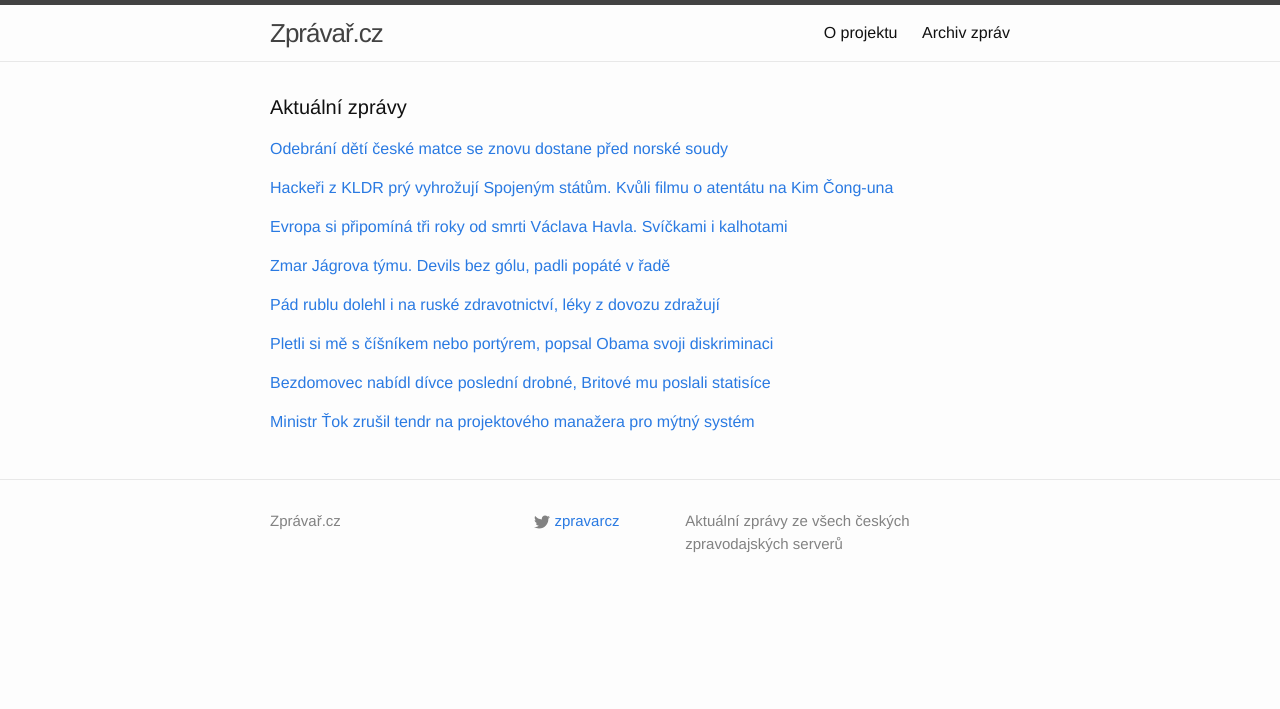
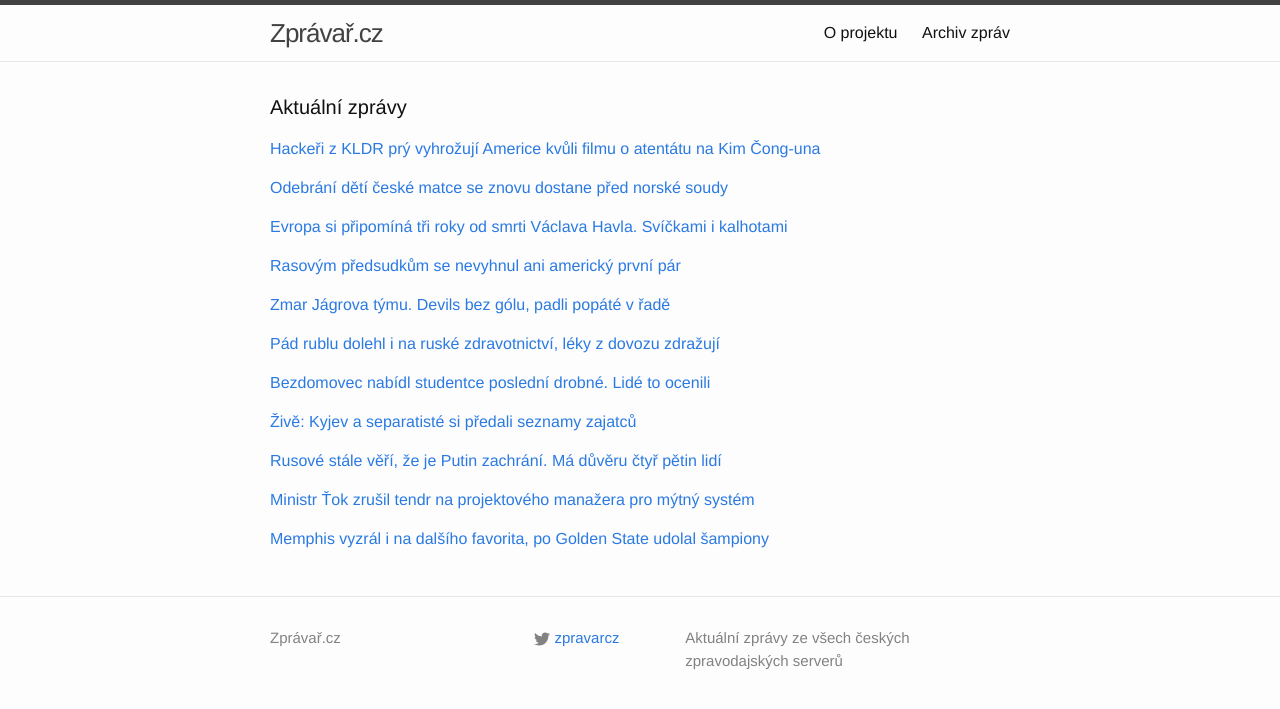
Before and after one commit to adliska/zpravar, a Jekyll site: the page built from index.html, in a window 1280 px wide. Shown: the top 709 px of the page. Built offline with Jekyll 4.4.1, drawn with Linux system fonts in a browser that asks for light colours.

Commit message:
zpravar news update

```diff
--- a/index.html
+++ b/index.html
@@ -5,8 +5,20 @@ layout: default
 <div class="home">
     <h1 class="page-heading">Aktuální zprávy</h1>
 
-<p><a href="javascript:;" onclick="toggle_visibility('zpravy0')">Odebrání dětí české matce se znovu dostane před norské soudy</a></p>
+<p><a href="javascript:;" onclick="toggle_visibility('zpravy0')">Hackeři z KLDR prý vyhrožují Americe kvůli filmu o atentátu na Kim Čong-una</a></p>
 <div id="zpravy0" style="display:none">
+<ul>
+<li><a href=http://www.rozhlas.cz/_zprava/hackeri-z-kldr-pry-vyhrozuji-americe-kvuli-filmu-o-atentatu-na-kim-conguna--1434044>Hackeři z KLDR prý vyhrožují Americe kvůli filmu o atentátu na Kim Čong-una - www.rozhlas.cz</a></li>
+<li><a href=http://www.rozhlas.cz/_zprava/hackeri-z-kldr-pry-vyhrozuji-spojenym-statum-kvuli-filmu-o-atentatu-na-kim-conguna--1434044>Hackeři z KLDR prý vyhrožují Spojeným státům. Kvůli filmu o atentátu na Kim Čong-una - www.rozhlas.cz</a></li>
+<li><a href=http://www.tyden.cz/rubriky/zahranici/asie-a-oceanie/kim-cong-un-se-vrazdit-nebude-premieru-stopli-fbi-vi-vic_327662.html>Kim Čong-un se vraždit nebude, premiéru stopli. FBI ví víc - www.tyden.cz</a></li>
+<li><a href=http://www.novinky.cz/zahranicni/amerika/356681-sony-zrusila-premieru-filmu-o-kim-cong-unovi-za-utokem-je-podle-fbi-severni-korea.html>Sony zrušila premiéru filmu o Kim Čong-unovi. Za útokem je podle FBI Severní Korea  - www.novinky.cz</a></li>
+<li><a href=http://www.ceskenoviny.cz/zpravy/zpravy/za-utokem-na-sony-pictures-je-podle-vysetrovatelu-kldr/1160272>Za útokem na Sony Pictures je podle vyšetřovatelů KLDR - www.ceskenoviny.cz</a></li>
+<li><a href=http://zpravy.aktualne.cz/zahranici/severni-korea-napadla-servery-spolecnosti-sony-pictures/r~7185a930867711e486b9002590604f2e/>Severní Korea napadla servery společnosti Sony Pictures - zpravy.aktualne.cz</a></li>
+<li><a href=http://www.novinky.cz/zahranicni/amerika/356681-za-hackerskym-utokem-na-sony-je-podle-fbi-severni-korea.html>Za hackerským útokem na Sony je podle FBI Severní Korea  - www.novinky.cz</a></li>
+<li><a href=http://www.ceskatelevize.cz/ct24/svet/295832-za-hackerskymi-utoky-kvuli-komedii-o-kimovi-stoji-pchjongjang/>Za hackerskými útoky kvůli komedii o Kimovi stojí Pchjongjang - www.ceskatelevize.cz</a></li>
+</ul>
+</div><p><a href="javascript:;" onclick="toggle_visibility('zpravy1')">Odebrání dětí české matce se znovu dostane před norské soudy</a></p>
+<div id="zpravy1" style="display:none">
 <ul>
 <li><a href=http://www.ceskatelevize.cz/ct24/domaci/295838-odebrani-deti-ceske-matce-se-znovu-dostane-pred-norske-soudy/>Odebrání dětí české matce se znovu dostane před norské soudy - www.ceskatelevize.cz</a></li>
 <li><a href=http://www.denik.cz/z_domova/pravnici-cesky-ktera-prisla-o-syny-podali-u-norskych-soudu-zalobu-20141218.html>Právníci Češky, která přišla o syny, podali u norských soudů žalobu - www.denik.cz</a></li>
@@ -15,17 +27,6 @@ layout: default
 <li><a href=http://www.tyden.cz/rubriky/domaci/norske-urady-vzaly-cesce-syny-zacala-pravni-bitva_327659.html>Norské úřady vzaly Češce syny. Začala právní bitva - www.tyden.cz</a></li>
 <li><a href=http://www.novinky.cz/zahranicni/evropa/356682-ceska-jiz-norske-urady-odebraly-syny-podala-v-norsku-zalobu.html>Češka, jíž norské úřady odebraly syny, podala v Norsku žalobu - www.novinky.cz</a></li>
 <li><a href=http://www.ceskenoviny.cz/zpravy/zpravy/mfd-ceska-jiz-norske-urady-odebraly-syny-podala-v-norsku-zalobu/1160286>MfD:Češka, jíž norské úřady odebraly syny, podala v Norsku žalobu - www.ceskenoviny.cz</a></li>
-</ul>
-</div><p><a href="javascript:;" onclick="toggle_visibility('zpravy1')">Hackeři z KLDR prý vyhrožují Spojeným státům. Kvůli filmu o atentátu na Kim Čong-una</a></p>
-<div id="zpravy1" style="display:none">
-<ul>
-<li><a href=http://www.rozhlas.cz/_zprava/hackeri-z-kldr-pry-vyhrozuji-spojenym-statum-kvuli-filmu-o-atentatu-na-kim-conguna--1434044>Hackeři z KLDR prý vyhrožují Spojeným státům. Kvůli filmu o atentátu na Kim Čong-una - www.rozhlas.cz</a></li>
-<li><a href=http://www.tyden.cz/rubriky/zahranici/asie-a-oceanie/kim-cong-un-se-vrazdit-nebude-premieru-stopli-fbi-vi-vic_327662.html>Kim Čong-un se vraždit nebude, premiéru stopli. FBI ví víc - www.tyden.cz</a></li>
-<li><a href=http://www.novinky.cz/zahranicni/amerika/356681-sony-zrusila-premieru-filmu-o-kim-cong-unovi-za-utokem-je-podle-fbi-severni-korea.html>Sony zrušila premiéru filmu o Kim Čong-unovi. Za útokem je podle FBI Severní Korea  - www.novinky.cz</a></li>
-<li><a href=http://www.ceskenoviny.cz/zpravy/zpravy/za-utokem-na-sony-pictures-je-podle-vysetrovatelu-kldr/1160272>Za útokem na Sony Pictures je podle vyšetřovatelů KLDR - www.ceskenoviny.cz</a></li>
-<li><a href=http://zpravy.aktualne.cz/zahranici/severni-korea-napadla-servery-spolecnosti-sony-pictures/r~7185a930867711e486b9002590604f2e/>Severní Korea napadla servery společnosti Sony Pictures - zpravy.aktualne.cz</a></li>
-<li><a href=http://www.novinky.cz/zahranicni/amerika/356681-za-hackerskym-utokem-na-sony-je-podle-fbi-severni-korea.html>Za hackerským útokem na Sony je podle FBI Severní Korea  - www.novinky.cz</a></li>
-<li><a href=http://www.ceskatelevize.cz/ct24/svet/295832-za-hackerskymi-utoky-kvuli-komedii-o-kimovi-stoji-pchjongjang/>Za hackerskými útoky kvůli komedii o Kimovi stojí Pchjongjang - www.ceskatelevize.cz</a></li>
 </ul>
 </div><p><a href="javascript:;" onclick="toggle_visibility('zpravy2')">Evropa si připomíná tři roky od smrti Václava Havla. Svíčkami i kalhotami</a></p>
 <div id="zpravy2" style="display:none">
@@ -37,8 +38,17 @@ layout: default
 <li><a href=http://www.lidovky.cz/cesko-opet-vzpomina-na-havla-svicky-divadlo-i-kratke-kalhoty-prm-/zpravy-domov.aspx?c=A141217_180033_ln_domov_ml>Česko opět vzpomíná na Havla: svíčky, divadlo i krátké kalhoty  - www.lidovky.cz</a></li>
 <li><a href=http://www.rozhlas.cz/_zprava/pred-tremi-lety-zemrel-vaclav-havel-lide-si-ho-budou-pripominat-na-akcich-po-cele-republice--1434025>Před třemi lety zemřel Václav Havel. Lidé si ho budou připomínat na akcích po celé republice - www.rozhlas.cz</a></li>
 </ul>
-</div><p><a href="javascript:;" onclick="toggle_visibility('zpravy3')">Zmar Jágrova týmu. Devils bez gólu, padli popáté v řadě</a></p>
+</div><p><a href="javascript:;" onclick="toggle_visibility('zpravy3')">Rasovým předsudkům se nevyhnul ani americký první pár</a></p>
 <div id="zpravy3" style="display:none">
+<ul>
+<li><a href=http://www.ceskatelevize.cz/ct24/svet/295840-rasovym-predsudkum-se-nevyhnul-ani-americky-prvni-par/>Rasovým předsudkům se nevyhnul ani americký první pár - www.ceskatelevize.cz</a></li>
+<li><a href=http://www.lidovky.cz/obama-o-diskriminaci-v-usa-pletli-si-me-s-cisnikem-nebo-portyrem-pso-/lide.aspx?c=A141218_082943_lide_Ele>Pletli si mě s číšníkem nebo portýrem, popsal Obama svoji diskriminaci  - www.lidovky.cz</a></li>
+<li><a href=http://www.novinky.cz/zahranicni/amerika/356686-pletli-si-me-s-cisnikem-zavzpominal-obama-na-mladi-a-rasismus.html>Pletli si mě s číšníkem, zavzpomínal Obama na mládí a rasismus - www.novinky.cz</a></li>
+<li><a href=http://zpravy.idnes.cz/obama-rasismus-cisnik-mladi-people-dt2-/zahranicni.aspx?c=A141218_072125_zahranicni_aha>Pletli si mě s číšníkem, líčil Obama rasismus v dobách svého mládí - zpravy.idnes.cz</a></li>
+<li><a href=http://www.ceskenoviny.cz/zpravy/zpravy/obama-k-rasismu-v-usa-pletli-si-me-s-portyrem-nebo-cisnikem/1160299>Obama k rasismu v USA: Pletli si mě s portýrem nebo číšníkem - www.ceskenoviny.cz</a></li>
+</ul>
+</div><p><a href="javascript:;" onclick="toggle_visibility('zpravy4')">Zmar Jágrova týmu. Devils bez gólu, padli popáté v řadě</a></p>
+<div id="zpravy4" style="display:none">
 <ul>
 <li><a href=http://www.tyden.cz/rubriky/sport/hokej/nhl/zmar-jagrova-tymu-devils-bez-golu-padli-popate-v-rade_327665.html>Zmar Jágrova týmu. Devils bez gólu, padli popáté v řadě - www.tyden.cz</a></li>
 <li><a href=http://www.rozhlas.cz/_zprava/krejci-slavil-navrat-vitezstvim-ale-stejne-jako-dalsi-cesi-nebodoval--1434041>Krejčí slavil návrat vítězstvím, ale stejně jako další Češi nebodoval - www.rozhlas.cz</a></li>
@@ -46,34 +56,48 @@ layout: default
 <li><a href=http://sport.aktualne.cz/zmar-v-new-jersey-devils-bez-golu-padli-popate-v-rade/r~86eca428867b11e49bec0025900fea04/>Zmar v New Jersey. Devils bez gólu, padli popáté v řadě - sport.aktualne.cz</a></li>
 <li><a href=http://www.sportovninoviny.cz/zpravy/new-jersey-nedali-ani-gol-a-prohrali-popate-v-rade/1160297>New Jersey nedali ani gól a prohráli popáté v řadě - www.sportovninoviny.cz</a></li>
 </ul>
-</div><p><a href="javascript:;" onclick="toggle_visibility('zpravy4')">Pád rublu dolehl i na ruské zdravotnictví, léky z dovozu zdražují</a></p>
-<div id="zpravy4" style="display:none">
+</div><p><a href="javascript:;" onclick="toggle_visibility('zpravy5')">Pád rublu dolehl i na ruské zdravotnictví, léky z dovozu zdražují</a></p>
+<div id="zpravy5" style="display:none">
 <ul>
 <li><a href=http://zpravy.idnes.cz/rusko-menova-krize-lecba-08w-/zahranicni.aspx?c=A141218_081906_zahranicni_jj>Pád rublu dolehl i na ruské zdravotnictví, léky z dovozu zdražují - zpravy.idnes.cz</a></li>
 <li><a href=http://www.tyden.cz/rubriky/zahranici/rusko-a-okoli/krize-rublu-ohrozuje-vazne-nemocne-rusy-leky-zdrazuji_327668.html>Krize rublu ohrožuje vážně nemocné Rusy. Léky zdražují - www.tyden.cz</a></li>
 <li><a href=http://zpravy.aktualne.cz/zahranici/krize-rublu-ohrozuje-lecbu-vazne-nemocnych-rusu/r~dc0422b8867811e498be002590604f2e/>Krize rublu ohrožuje léčbu vážně nemocných Rusů - zpravy.aktualne.cz</a></li>
 <li><a href=http://www.ceskenoviny.cz/zpravy/zpravy/menova-krize-dopada-i-na-ruske-zdravotnictvi/1160288>Měnová krize dopadá i na ruské zdravotnictví - www.ceskenoviny.cz</a></li>
 </ul>
-</div><p><a href="javascript:;" onclick="toggle_visibility('zpravy5')">Pletli si mě s číšníkem nebo portýrem, popsal Obama svoji diskriminaci </a></p>
-<div id="zpravy5" style="display:none">
-<ul>
-<li><a href=http://www.lidovky.cz/obama-o-diskriminaci-v-usa-pletli-si-me-s-cisnikem-nebo-portyrem-pso-/lide.aspx?c=A141218_082943_lide_Ele>Pletli si mě s číšníkem nebo portýrem, popsal Obama svoji diskriminaci  - www.lidovky.cz</a></li>
-<li><a href=http://www.novinky.cz/zahranicni/amerika/356686-pletli-si-me-s-cisnikem-zavzpominal-obama-na-mladi-a-rasismus.html>Pletli si mě s číšníkem, zavzpomínal Obama na mládí a rasismus - www.novinky.cz</a></li>
-<li><a href=http://zpravy.idnes.cz/obama-rasismus-cisnik-mladi-people-dt2-/zahranicni.aspx?c=A141218_072125_zahranicni_aha>Pletli si mě s číšníkem, líčil Obama rasismus v dobách svého mládí - zpravy.idnes.cz</a></li>
-<li><a href=http://www.ceskenoviny.cz/zpravy/zpravy/obama-k-rasismu-v-usa-pletli-si-me-s-portyrem-nebo-cisnikem/1160299>Obama k rasismu v USA: Pletli si mě s portýrem nebo číšníkem - www.ceskenoviny.cz</a></li>
-</ul>
-</div><p><a href="javascript:;" onclick="toggle_visibility('zpravy6')">Bezdomovec nabídl dívce poslední drobné, Britové mu poslali statisíce</a></p>
+</div><p><a href="javascript:;" onclick="toggle_visibility('zpravy6')">Bezdomovec nabídl studentce poslední drobné. Lidé to ocenili</a></p>
 <div id="zpravy6" style="display:none">
 <ul>
+<li><a href=http://www.tyden.cz/rubriky/relax/zabava/bezdomovec-nabidl-studentce-posledni-drobne-lide-to-ocenili_327666.html>Bezdomovec nabídl studentce poslední drobné. Lidé to ocenili - www.tyden.cz</a></li>
 <li><a href=http://zpravy.idnes.cz/britanie-bezdomovec-drobne-ddr-/zahranicni.aspx?c=A141218_083157_zahranicni_aba>Bezdomovec nabídl dívce poslední drobné, Britové mu poslali statisíce - zpravy.idnes.cz</a></li>
 <li><a href=http://www.tyden.cz/rubriky/relax/zabava/nuzak-dal-studentce-bez-penez-posledni-drobne-vlna-soucitu_327666.html>Nuzák dal studentce bez peněz poslední drobné. Vlna soucitu - www.tyden.cz</a></li>
 <li><a href=http://www.tyden.cz/rubriky/relax/zabava/chudak-dal-studentce-v-nouzi-posledni-drobne-vlna-soucitu_327666.html>Chudák dal studentce v nouzi poslední drobné. Vlna soucitu - www.tyden.cz</a></li>
 </ul>
-</div><p><a href="javascript:;" onclick="toggle_visibility('zpravy7')">Ministr Ťok zrušil tendr na projektového manažera pro mýtný systém</a></p>
+</div><p><a href="javascript:;" onclick="toggle_visibility('zpravy7')">Živě: Kyjev a separatisté si předali seznamy zajatců</a></p>
 <div id="zpravy7" style="display:none">
+<ul>
+<li><a href=http://zpravy.aktualne.cz/zahranici/zive-ctvrtek-18-prosince-ukrajina-rusko-separatiste/r~7a4d942085db11e4ba57002590604f2e/>Živě: Kyjev a separatisté si předali seznamy zajatců - zpravy.aktualne.cz</a></li>
+<li><a href=http://www.ceskenoviny.cz/zpravy/zpravy/kyjev-si-s-donbaskymi-separatisty-vymenil-seznam-zajatcu/1160296>Kyjev si s donbaskými separatisty vyměnil seznam zajatců - www.ceskenoviny.cz</a></li>
+<li><a href=http://www.tyden.cz/rubriky/zahranici/rusko-a-okoli/kyjev-a-povstalci-zahajili-smenu-zatim-putoval-seznam-zajatcu_327660.html>Kyjev a povstalci zahájili směnu. Zatím putoval seznam zajatců - www.tyden.cz</a></li>
+</ul>
+</div><p><a href="javascript:;" onclick="toggle_visibility('zpravy8')">Rusové stále věří, že je Putin zachrání. Má důvěru čtyř pětin lidí </a></p>
+<div id="zpravy8" style="display:none">
+<ul>
+<li><a href=http://www.lidovky.cz/rusove-vnimaji-putina-jako-vychodisko-veri-mu-ctyri-petiny-lidi-pxe-/zpravy-svet.aspx?c=A141218_092055_ln_zahranici_Ele>Rusové stále věří, že je Putin zachrání. Má důvěru čtyř pětin lidí  - www.lidovky.cz</a></li>
+<li><a href=http://www.novinky.cz/zahranicni/evropa/356694-za-putinem-stoji-80-procent-rusu-je-pro-ne-lekem-na-potize.html>Za Putinem stojí 80 procent Rusů, je pro ně lékem na potíže - www.novinky.cz</a></li>
+<li><a href=http://www.ceskenoviny.cz/zpravy/zpravy/rusove-nadale-vnimaji-putina-jako-reseni-nynejsich-potizi/1160327>Rusové nadále vnímají Putina jako řešení nynějších potíží - www.ceskenoviny.cz</a></li>
+</ul>
+</div><p><a href="javascript:;" onclick="toggle_visibility('zpravy9')">Ministr Ťok zrušil tendr na projektového manažera pro mýtný systém</a></p>
+<div id="zpravy9" style="display:none">
 <ul>
 <li><a href=http://ekonomika.idnes.cz/tok-zrusil-tendr-na-projektoveho-manazera-pro-myto-fhc-/eko-doprava.aspx?c=A141218_084656_eko-doprava_fih>Ministr Ťok zrušil tendr na projektového manažera pro mýtný systém - ekonomika.idnes.cz</a></li>
 <li><a href=http://www.denik.cz/ekonomika/tok-zrusil-soutez-na-projektoveho-manazera-pro-mytny-system-20141218.html>Ministr Ťok zrušil soutěž na projektového manažera pro mýtný systém - www.denik.cz</a></li>
 <li><a href=http://zpravy.e15.cz/domaci/politika/tok-zrusil-soutez-na-projektoveho-manazera-pro-mytny-system-1147070>Ťok zrušil soutěž na projektového manažera pro mýtný systém - zpravy.e15.cz</a></li>
 </ul>
+</div><p><a href="javascript:;" onclick="toggle_visibility('zpravy10')">Memphis vyzrál i na dalšího favorita, po Golden State udolal šampiony</a></p>
+<div id="zpravy10" style="display:none">
+<ul>
+<li><a href=http://www.denik.cz/ostatni_sport/memphis-vyzral-i-na-dalsiho-favorita-po-golden-state-udolal-i-sampiony-20141218.html>Memphis vyzrál i na dalšího favorita, po Golden State udolal šampiony - www.denik.cz</a></li>
+<li><a href=http://sport.aktualne.cz/memphis-po-tretim-prodlouzeni-udolal-sampiony-nba/r~e320fe62868d11e486b9002590604f2e/>Memphis po třetím prodloužení udolal šampiony NBA - sport.aktualne.cz</a></li>
+<li><a href=http://www.sportovninoviny.cz/zpravy/memphis-po-tretim-prodlouzeni-udolal-sampiony-nba/1160343>Memphis po třetím prodloužení udolal šampiony NBA - www.sportovninoviny.cz</a></li>
+</ul>
 </div></div>
```
